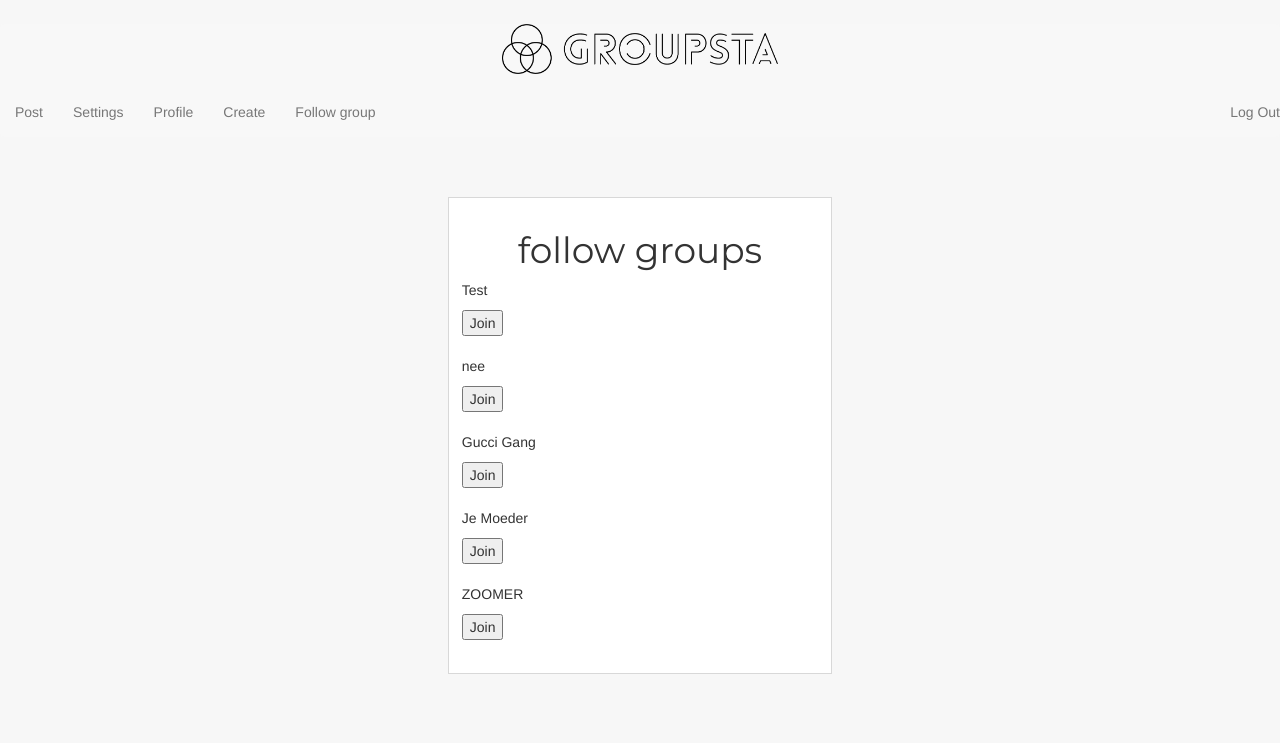
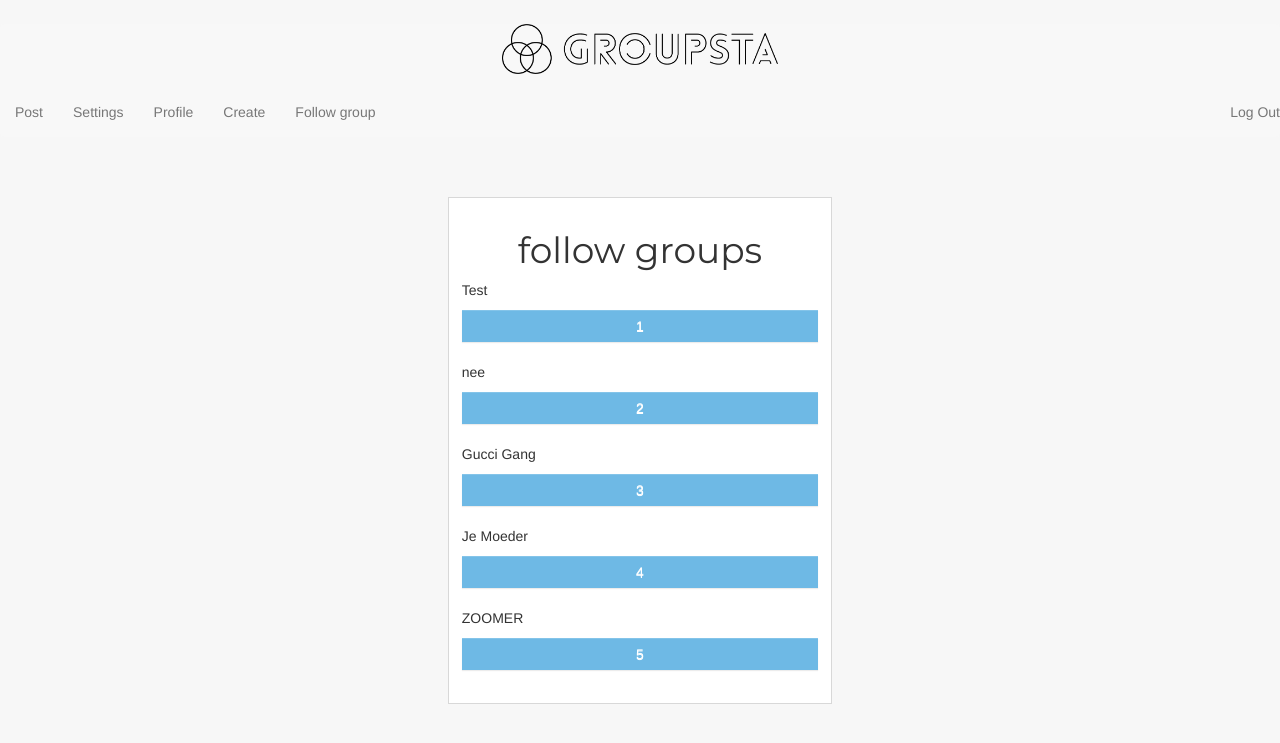
Before and after one commit to Wanghuaichen/groupsta, a Flask app: page /followgroup in a window 1280 px wide. Shown: the top 743 px of the page. Run offline with Flask 2, Linux system fonts and the light colour scheme; a user stored in the database is signed in; some libraries are stand-ins or nearby versions.

Commit message:
html follow werkt

```diff
--- a/templates/followgroup.html
+++ b/templates/followgroup.html
@@ -7,17 +7,18 @@
 {% block main %}
 <body class="body_log_reg">
     <div class="container_log_reg">
+        <form action="{{ url_for('followgroup') }}" method="post">
             <h1>follow groups</h1>
             {% for group in followable %}
                 <p>
                     {{ group.group_name }}
                 </p>
                 <div class="panel_body">
-                <button name="group_id" type="submiy" value="{{ group.group_id }}">Join</button>
+                    <input type="submit" class="btn btn-default btn-block" id="log_reg_button" name="action" value="{{ group.group_id }}">
                 </div>
                 <BR>
-        </tr>
             {% endfor %}
+        </form>
     </div>
 </body>
 {% endblock %}
```
Lines whose indentation alone changed are shown as unchanged.
